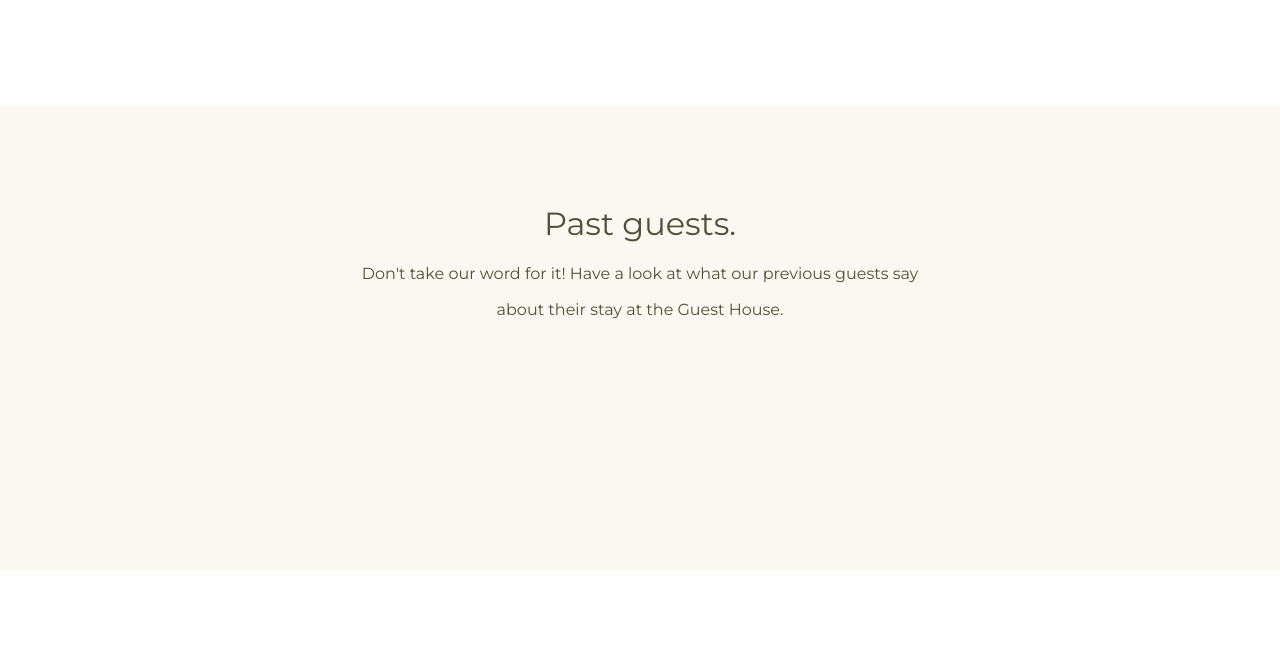
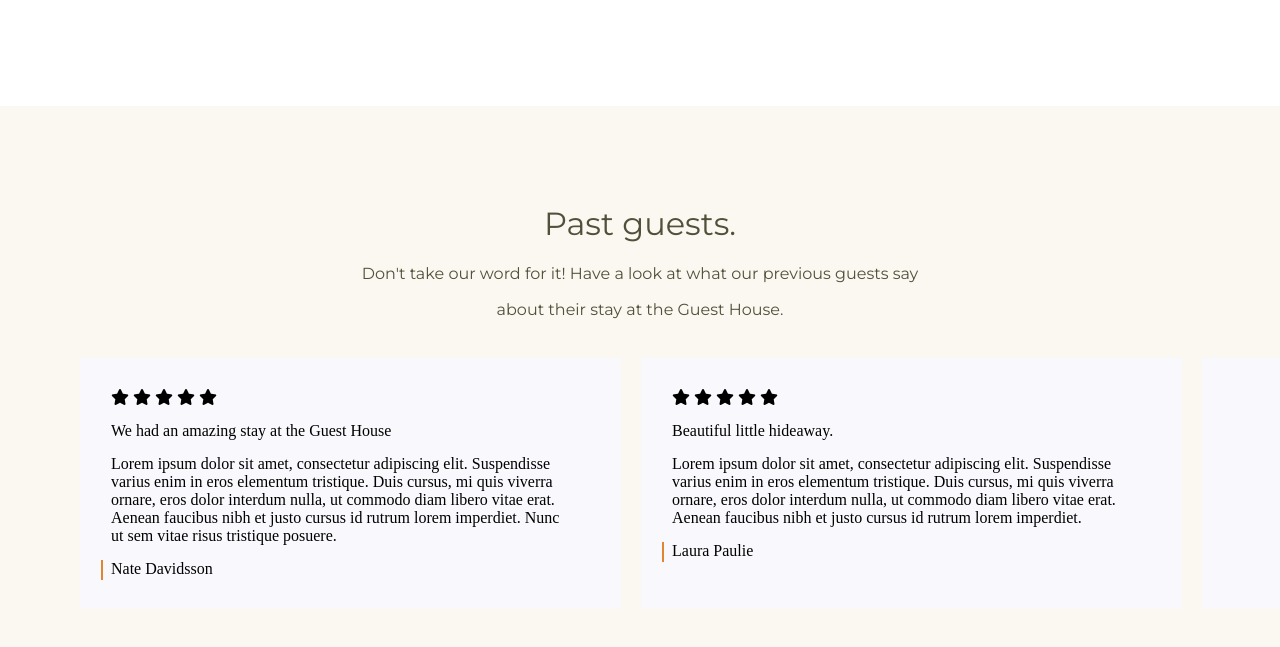
Before and after one commit to NBhey/Pet-Project1-HTML-CSS, a plain HTML site: page index.html in a window 1280 px wide. Shown: the part 3626-4273 px from the top of the page. Before the commit the page ends 4196 px from the top, so only its background shows below. Drawn offline with Linux system fonts and the light colour scheme.

Commit message:
reviews v1.1

```diff
--- a/index.html
+++ b/index.html
@@ -8,6 +8,7 @@
     <link rel="preconnect" href="https://fonts.googleapis.com">
     <link rel="preconnect" href="https://fonts.gstatic.com" crossorigin>
     <link href="https://fonts.googleapis.com/css2?family=Montserrat:wght@400;700&display=swap" rel="stylesheet">
+    <script src="https://kit.fontawesome.com/bfec730d56.js" crossorigin="anonymous"></script>
     <title>Pet project 1</title>
 </head>
 <body>
@@ -125,8 +126,31 @@
                 <p> Don't take our word for it! Have a look at what our previous guests say about their stay at the Guest House.</p>
             </div>
             <div class="reviews-comment">
-                <div class="reviews-comment__1"><h3></h3></div>
-                <div class="reviews-comment__1"><h3></h3></div>
+                <div class="reviews-comment__1">
+                    <i class="fas fa-star"></i>
+                    <i class="fas fa-star"></i>
+                    <i class="fas fa-star"></i>
+                    <i class="fas fa-star"></i>
+                    <i class="fas fa-star"></i>
+                    <p>We had an amazing stay at the Guest House</p>
+                    <p>Lorem ipsum dolor sit amet, consectetur adipiscing elit. Suspendisse varius enim in eros elementum tristique.
+                        Duis cursus, mi quis viverra ornare, eros dolor interdum nulla, ut commodo diam libero vitae erat.
+                        Aenean faucibus nibh et justo cursus id rutrum lorem imperdiet.
+                        Nunc ut sem vitae risus tristique posuere.
+                    </p>
+                    <p class="name-comment">Nate Davidsson</p>
+                </div>
+                <div class="reviews-comment__1"><i class="fas fa-star"></i>
+                    <i class="fas fa-star"></i>
+                    <i class="fas fa-star"></i>
+                    <i class="fas fa-star"></i>
+                    <i class="fas fa-star"></i>
+                    <p>Beautiful little hideaway.</p>
+                    <p>Lorem ipsum dolor sit amet, consectetur adipiscing elit. Suspendisse varius enim in eros elementum tristique.
+                        Duis cursus, mi quis viverra ornare, eros dolor interdum nulla, ut commodo diam libero vitae erat.
+                        Aenean faucibus nibh et justo cursus id rutrum lorem imperdiet.
+                    </p>
+                    <p class="name-comment">Laura Paulie</p></div>
                 <div class="reviews-comment__1"><h3></h3></div>
             </div>
         </div>
--- a/style.css
+++ b/style.css
@@ -425,11 +425,28 @@ a {
 }
 .reviews-comment {
     display: grid;
-    grid-template-columns: 1fr 1fr 1fr;
+    grid-template-columns: auto auto auto;
+    gap: 20px;
+    padding-left: 80px;
 }
-.reviews-comment__1{
+.reviews-comment__1 {
     padding-top: 31px;
     padding-bottom: 31px;
     padding-left: 31px;
     padding-right: 47px;
+    background-color: #f9f9fd;
 }
+.reviews-comment__1 p {
+    padding-top: 15px;
+}
+.name-comment {
+    position: relative;
+}
+.name-comment::before {
+    position: absolute;
+    content: "";
+    left: -10px;
+    width: 2px;
+    height: 20px;
+    background: #E08631;
+}
```
